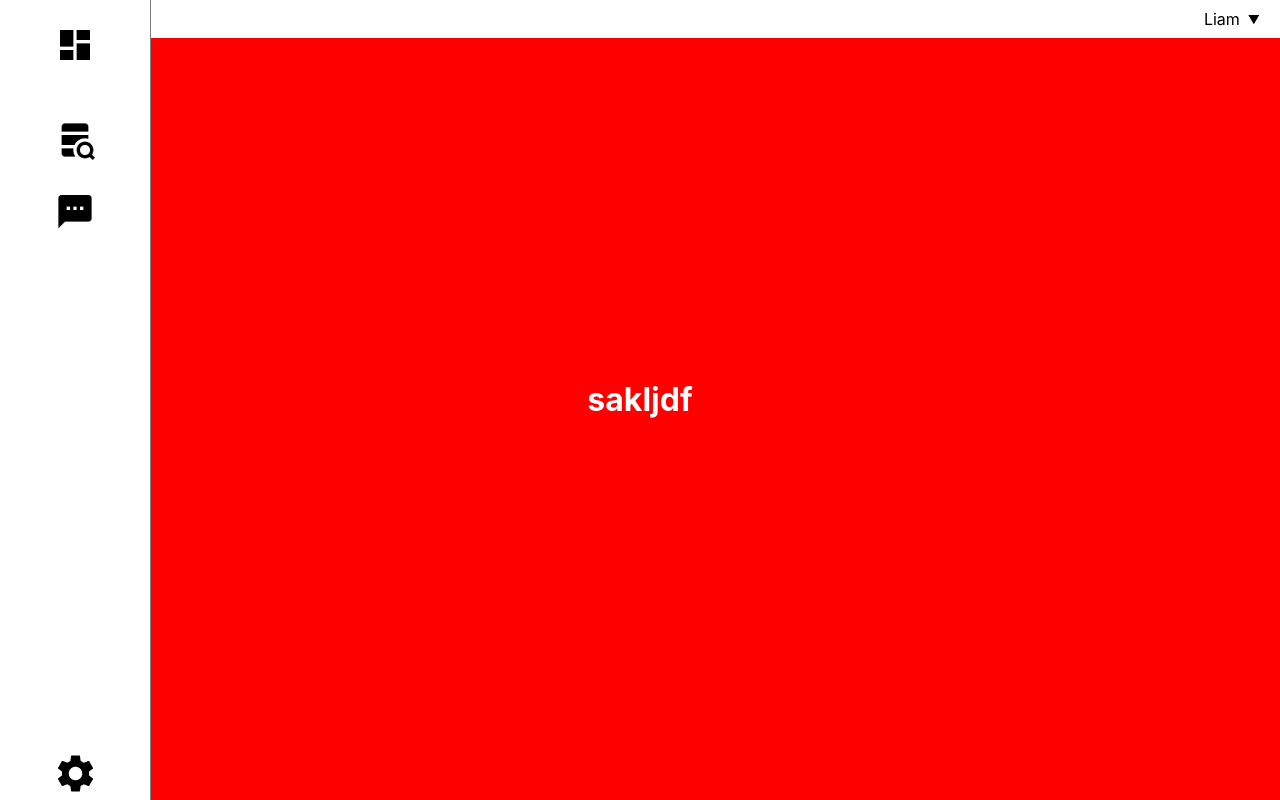
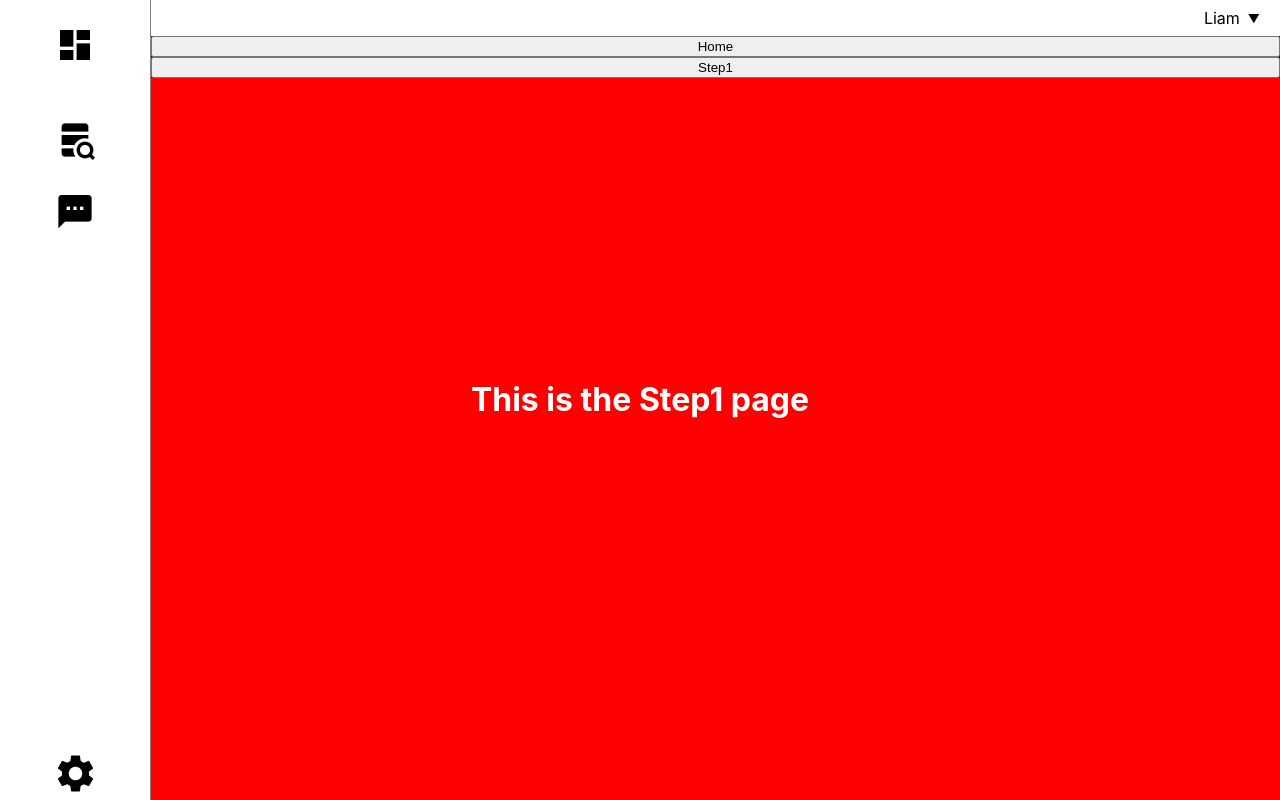
Before and after one commit to beaumccartney/heat-pump-calculator, a React (Create React App) app in the folder client/: page / in a window 1280 px wide. Built offline with nearby package versions, Linux system fonts and the light colour scheme.

Commit message:
button :D

```diff
--- a/client/src/App.js
+++ b/client/src/App.js
@@ -25,6 +25,8 @@ function App() {
       <Sidebar />
       <div className="main-content">
         <Header username={username} />
+        <button onclick={() => setCurrentPage('home')}>Home</button>
+        <button onclick={() => setCurrentPage('step1')}>Step1</button>
         {mapPageToComponent(currentPage)}
       </div>
     </div>
--- a/client/src/components/calculator/Step1.jsx
+++ b/client/src/components/calculator/Step1.jsx
@@ -21,7 +21,7 @@ export const Step1 = () => {
         <>
             {/* <h1>{backendTest}</h1> */}
             <div className="step1">
-                  <h1>sakljdf</h1>
+                  <h1>This is the Step1 page</h1>
             </div>
         </>
     )
--- a/client/src/components/home/Home.css
+++ b/client/src/components/home/Home.css
@@ -1,5 +1,5 @@
 .home {
-    background-color: white; /* Set the background color to white */
+    background-color: blue; /* Set the background color to white */
     height: 100%; /* Take up full height of its parent */
     width: 100%; /* Take up full width of its parent */
   }
--- a/client/src/components/home/Home.jsx
+++ b/client/src/components/home/Home.jsx
@@ -21,7 +21,7 @@ export const Home = () => {
         <>
             {/* <h1>{backendTest}</h1> */}
             <div className="home">
-
+                This is the home page
             </div>
         </>
     )
```
